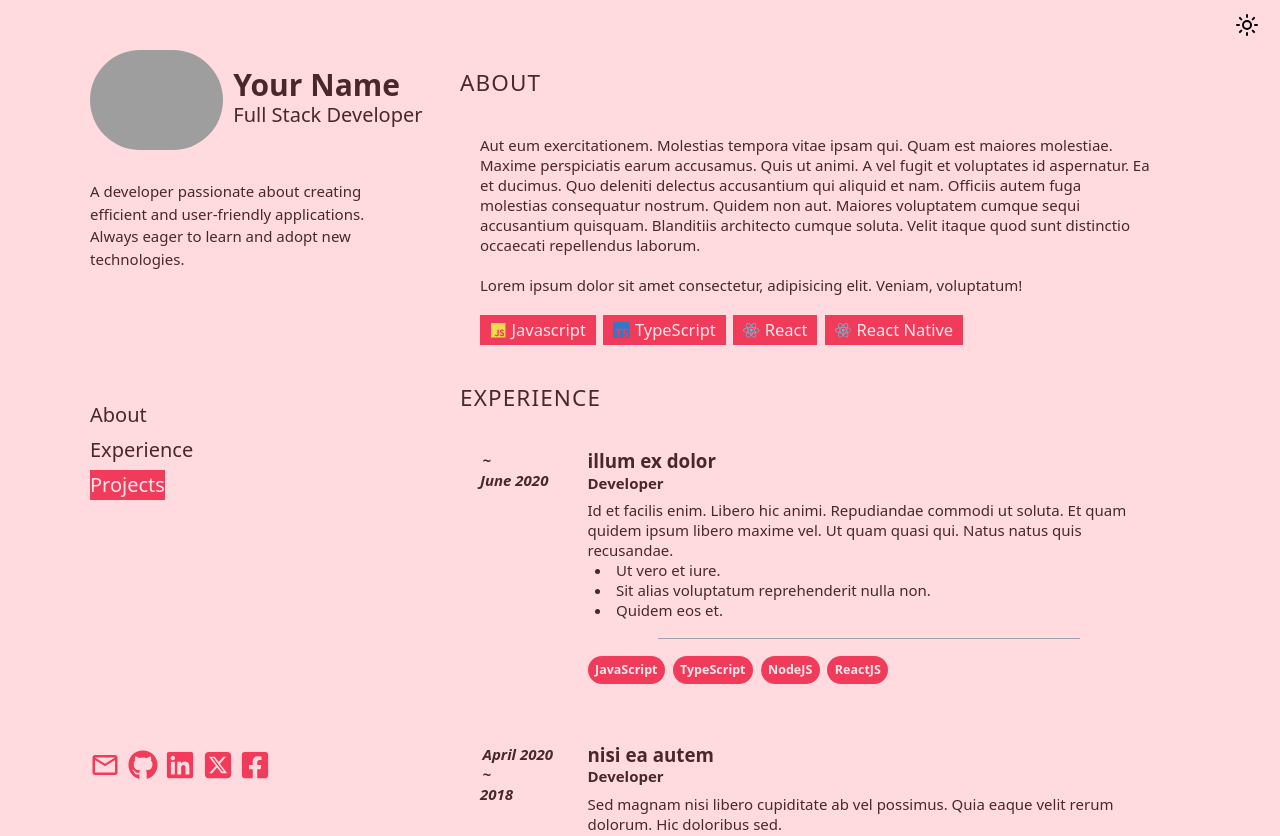
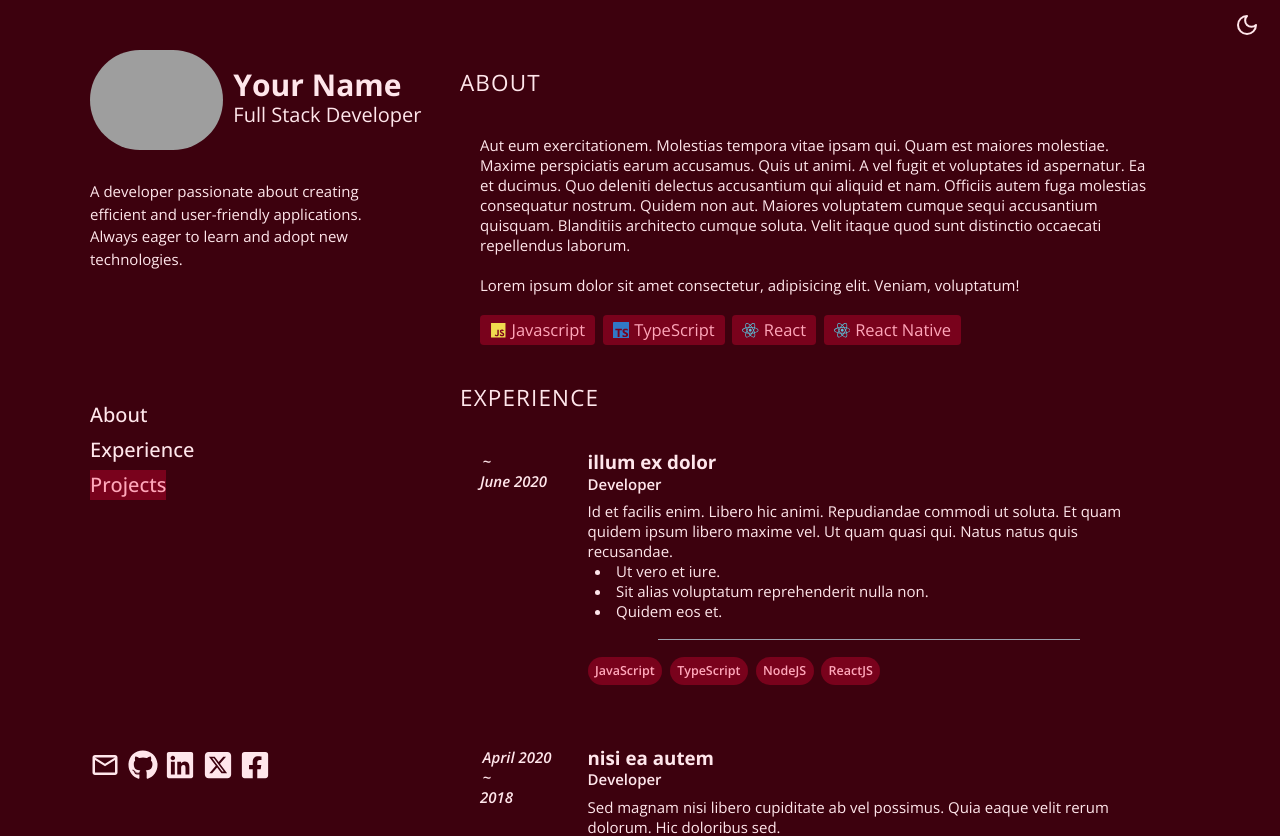
Before and after one commit to rPhase/react-portfolio, a React (Vite) app: page / in a window 1280 px wide. Shown: the top 836 px of the page. Built offline with nearby package versions, Linux system fonts and the light colour scheme; grey boxes are pictures that could not be loaded.

Commit message:
tweak styles, created hover card component

```diff
--- a/src/App.tsx
+++ b/src/App.tsx
@@ -8,7 +8,7 @@ import ToggleButton from './components/UI/ToggleButton';
 import { ISection } from './types';
 
 function App() {
-  const [isDarkMode, setIsDarkMode] = useState(false);
+  const [isDarkMode, setIsDarkMode] = useState(true);
 
   const aboutRef = useRef<HTMLElement>(null);
   const experienceRef = useRef<HTMLElement>(null);
@@ -32,7 +32,9 @@ function App() {
 
   return (
     <div
-      className={`smooth-color min-h-screen cursor-select bg-background text-tBase`}
+      className={
+        'smooth-color min-h-screen cursor-select bg-background font-openSans text-tBase'
+      }
       data-mode={`${isDarkMode ? 'dark' : ''}`}
       data-theme={`red`}
     >
--- a/src/components/Content/ExperienceDetail.tsx
+++ b/src/components/Content/ExperienceDetail.tsx
@@ -1,4 +1,5 @@
 import { IExperience } from '@/data/experience-data';
+import HoverCard from './HoverCard';
 import TagItem from './TagItem';
 
 interface Props {
@@ -6,7 +7,7 @@ interface Props {
 }
 const ExperienceDetail = ({ experience }: Props) => {
   return (
-    <div className="mb-8 flex flex-col rounded-2xl p-8 lg:flex-row lg:gap-3">
+    <HoverCard className="mb-8 flex flex-col p-8 lg:flex-row lg:gap-3">
       <div className="mb-2">
         <ul className="flex space-x-1 font-semibold italic lg:w-40 lg:flex-col-reverse">
           <li>{experience.startDate}</li>
@@ -30,7 +31,7 @@ const ExperienceDetail = ({ experience }: Props) => {
           {experience.techStack?.map((tag) => <TagItem key={tag} tag={tag} />)}
         </div>
       </div>
-    </div>
+    </HoverCard>
   );
 };
 export default ExperienceDetail;
--- a/src/components/Content/Footer.tsx
+++ b/src/components/Content/Footer.tsx
@@ -16,7 +16,7 @@ const Footer = () => {
             href="https://icons8.com/"
             target="_blank"
             rel="noopener noreferrer"
-            className="text-primary"
+            className="text-link"
           >
             Icons8
           </a>
--- /dev/null
+++ b/src/components/Content/HoverCard.tsx
@@ -0,0 +1,14 @@
+interface Props {
+  className?: string;
+  children: React.ReactNode;
+}
+const HoverCard = ({ children, className }: Props) => {
+  return (
+    <div
+      className={`lg:hover:bg-hover lg:hover:border-cardBorder lg:border-y-[0.01rem] lg:border-transparent lg:hover:rounded-2xl ${className}`}
+    >
+      {children}
+    </div>
+  );
+};
+export default HoverCard;
--- a/src/components/Content/ProjectDetail.tsx
+++ b/src/components/Content/ProjectDetail.tsx
@@ -1,6 +1,7 @@
 import { IProject } from '@/data/projects-data';
 import { CgGitFork } from 'react-icons/cg';
 import { FaExternalLinkAlt } from 'react-icons/fa';
+import HoverCard from './HoverCard';
 import TagItem from './TagItem';
 
 interface Props {
@@ -14,7 +15,7 @@ const ProjectDetail = ({ project }: Props) => {
   const imgSrcPath = `${import.meta.env.BASE_URL}/images/projects/${imgSrc}`;
 
   return (
-    <div className="mb-8 flex flex-col gap-y-4 rounded-2xl p-8 lg:grid lg:grid-cols-[auto_65%] lg:items-start lg:gap-[3rem]">
+    <HoverCard className="mb-8 flex flex-col gap-y-4 p-8 lg:grid lg:grid-cols-[auto_65%] lg:items-start lg:gap-[3rem]">
       <div className="order-2 mx-auto max-w-[40rem] lg:order-none">
         <img src={imgSrcPath} alt={title} className="rounded-lg" />
         {(repo || url) && (
@@ -47,7 +48,7 @@ const ProjectDetail = ({ project }: Props) => {
           {builtWith?.map((tag) => <TagItem key={tag} tag={tag} />)}
         </div>
       </div>
-    </div>
+    </HoverCard>
   );
 };
 export default ProjectDetail;
--- a/src/components/Content/SkillItem.tsx
+++ b/src/components/Content/SkillItem.tsx
@@ -8,7 +8,7 @@ const SkillItem = ({ skill }: Props) => {
 
   return (
     <a href={skill.URL} target="_blank " rel="noreferrer noopener">
-      <li className="flex items-center gap-2 bg-primary px-4 py-2 text-[1.65rem] font-normal text-secondary">
+      <li className="flex items-center gap-2 rounded-md bg-primary px-4 py-2 text-[1.65rem] font-normal text-secondary">
         {SkillSvg && <SkillSvg style={{ color: skill.iconColor }} />}
         <span>{skill.name}</span>
       </li>
--- a/src/components/IntroNav/Socials.tsx
+++ b/src/components/IntroNav/Socials.tsx
@@ -1,7 +1,7 @@
 import { socialsData } from '@/data/about-data';
 const Socials = () => {
   return (
-    <ul className="flex flex-wrap gap-x-3 gap-y-3 pb-8 text-5xl text-primary">
+    <ul className="flex flex-wrap gap-x-3 gap-y-3 pb-8 text-5xl">
       {socialsData.map((item) => {
         return (
           <li key={item.name}>
--- a/src/components/IntroNavSection.tsx
+++ b/src/components/IntroNavSection.tsx
@@ -12,6 +12,7 @@ const threshold = 100;
 
 const IntroNavSection = ({ sections }: Props) => {
   const [activeSection, setActiveSection] = useState('about');
+  const [scrollIsTop, setScrollIsTop] = useState(true);
 
   // Check for the scroll position to activate a tab
   // Also check if bottom
@@ -20,6 +21,8 @@ const IntroNavSection = ({ sections }: Props) => {
     const documentHeight = document.documentElement.scrollHeight;
     const scrollTop = window.scrollY;
     const lastSection = sections.length - 1;
+
+    setScrollIsTop(scrollTop === 0);
 
     // Calculate distance from bottom
     const distanceBottom = documentHeight - (scrollTop + windowHeight);
@@ -49,7 +52,9 @@ const IntroNavSection = ({ sections }: Props) => {
   };
 
   return (
-    <div className="smooth-color-bg fixed flex h-20 w-full bg-background lg:h-full lg:w-[35rem] lg:flex-col lg:gap-32">
+    <div
+      className={`smooth-color-bg fixed flex h-20 w-full border-b-[0.01rem] border-transparent bg-background lg:h-full lg:w-[35rem] lg:flex-col lg:gap-32 lg:border-none ${scrollIsTop ? '' : 'border-b-tBase'}`}
+    >
       <div className="hidden lg:block">
         <Intro />
       </div>
--- a/src/index.css
+++ b/src/index.css
@@ -11,57 +11,64 @@ html {
 }
 
 @layer base {
+  [data-mode] {
+    --color-link: var(--color-primary);
+  }
+  [data-mode='dark'] {
+    --color-link: var(--color-secondary);
+  }
+
+  [data-theme='teal'] {
+    --color-background: #b8dbe7;
+    --color-primary: #00747c;
+    --color-secondary: #e0feff;
+    --color-text-base: #13333f;
+    --color-hover: #5fffd428;
+    --color-card-border: #2b464d50;
+  }
+  [data-theme='teal'][data-mode='dark'] {
+    --color-background: #0c2731;
+    --color-primary: #134144;
+    --color-secondary: #36cfab;
+    --color-text-base: #94b2bc;
+    --color-hover: #5fffd409;
+    --color-card-border: #ffffff2a;
+  }
+
   [data-theme='purple'] {
     --color-background: hsl(294, 100%, 93%);
     --color-primary: hsl(270, 87%, 59%);
     --color-secondary: hsl(292, 100%, 95%);
     --color-text-base: hsl(275, 29%, 22%);
+    --color-hover: #a763ff1f;
+    --color-card-border: #300d4448;
   }
 
   [data-theme='purple'][data-mode='dark'] {
-    --color-background: hsl(294, 100%, 20%);
-    --color-primary: hsl(270, 87%, 59%);
-    --color-secondary: hsl(292, 100%, 95%);
+    --color-background: hsl(294, 100%, 11%);
+    --color-primary: hsl(270, 61%, 25%);
+    --color-secondary: hsl(293, 100%, 79%);
     --color-text-base: hsl(275, 29%, 80%);
-  }
-
-  [data-theme='blue'] {
-    --color-background: hsl(214, 100%, 93%);
-    --color-primary: hsl(210, 87%, 59%);
-    --color-secondary: hsl(212, 100%, 95%);
-    --color-text-base: hsl(215, 29%, 22%);
-  }
-  [data-theme='blue'][data-mode='dark'] {
-    --color-background: hsl(214, 100%, 20%);
-    --color-primary: hsl(210, 87%, 59%);
-    --color-secondary: hsl(212, 100%, 95%);
-    --color-text-base: hsl(215, 29%, 80%);
+    --color-hover: #a763ff1f;
+    --color-card-border: #ffffff2a;
   }
 
   [data-theme='red'] {
-    --color-background: hsl(354, 100%, 93%);
-    --color-primary: hsl(350, 87%, 59%);
-    --color-secondary: hsl(352, 100%, 95%);
-    --color-text-base: hsl(355, 29%, 22%);
-  }
-  [data-theme='red'][data-mode='dark'] {
-    --color-background: hsl(354, 100%, 20%);
-    --color-primary: hsl(350, 87%, 59%);
-    --color-secondary: hsl(352, 100%, 95%);
-    --color-text-base: hsl(355, 29%, 80%);
+    --color-background: #ffe6eb;
+    --color-primary: #ce002d;
+    --color-secondary: #ffe9ee;
+    --color-text-base: #180005;
+    --color-hover: #ff003717;
+    --color-card-border: #ff00003d;
   }
 
-  [data-theme='green'] {
-    --color-background: hsl(154, 100%, 90%);
-    --color-primary: hsl(150, 100%, 25%);
-    --color-secondary: hsl(152, 100%, 95%);
-    --color-text-base: hsl(155, 29%, 22%);
-  }
-  [data-theme='green'][data-mode='dark'] {
-    --color-background: hsl(154, 100%, 20%);
-    --color-primary: hsl(150, 100%, 25%);
-    --color-secondary: hsl(152, 100%, 95%);
-    --color-text-base: hsl(155, 29%, 80%);
+  [data-theme='red'][data-mode='dark'] {
+    --color-background: #3d010e;
+    --color-primary: #79021c;
+    --color-secondary: #ffa7ba;
+    --color-text-base: #ffe6eb;
+    --color-hover: #7c001b5b;
+    --color-card-border: #ff000049;
   }
 
   .smooth-color {
--- a/tailwind.config.js
+++ b/tailwind.config.js
@@ -24,6 +24,9 @@ export default {
         primary: mix('--color-primary'),
         secondary: mix('--color-secondary'),
         tBase: mix('--color-text-base'),
+        hover: mix('--color-hover'),
+        cardBorder: mix('--color-card-border'),
+        link: mix('--color-link'),
       },
     },
   },
```
